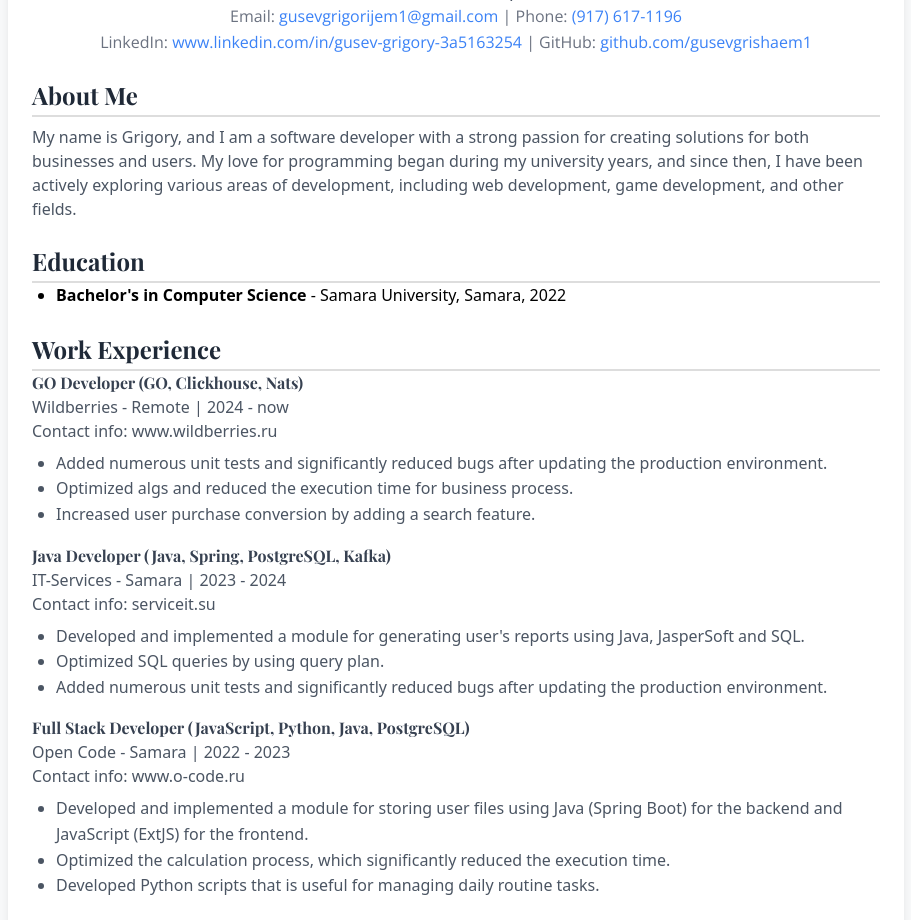
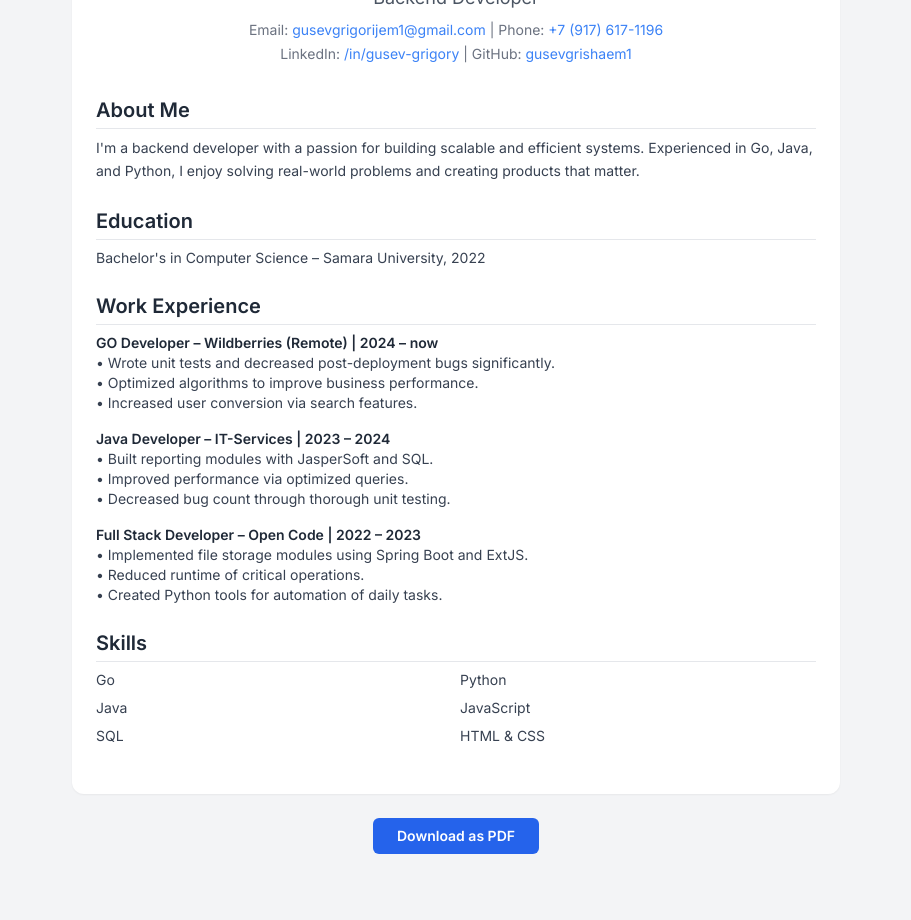
Before and after one commit to gusevgrishaem1/me, a plain HTML site: page index.html in a window 1280 px wide. Shown: the part 116-1036 px from the top of the page, without its empty margins (184-1095 px from the left). After the commit the page ends 994 px from the top, so only its background shows below. Drawn offline with nearby package versions, Linux system fonts and the light colour scheme.

Commit message:
update resume style

```diff
--- a/index.html
+++ b/index.html
@@ -1,159 +1,131 @@
 <!DOCTYPE html>
 <html lang="en">
+
 <head>
-  <meta charset="UTF-8">
-  <meta name="viewport" content="width=device-width, initial-scale=1.0">
-  <title>Simple Resume</title>
+  <meta charset="UTF-8" />
+  <meta name="viewport" content="width=device-width, initial-scale=1.0" />
+  <title>Grigory Gusev — Resume</title>
   <script src="https://cdn.tailwindcss.com"></script>
-  <link href="https://fonts.googleapis.com/css2?family=Roboto:wght@400;500;700&family=Open+Sans:wght@400;600&family=Playfair+Display:wght@400;700&display=swap" rel="stylesheet">
+  <link href="https://fonts.googleapis.com/css2?family=Inter:wght@400;600;700&display=swap" rel="stylesheet" />
   <script src="https://cdnjs.cloudflare.com/ajax/libs/jspdf/2.5.1/jspdf.umd.min.js"></script>
-  <script src="https://cdnjs.cloudflare.com/ajax/libs/html2canvas/0.4.1/html2canvas.min.js"></script>
-
+  <script src="https://cdnjs.cloudflare.com/ajax/libs/html2canvas/1.4.1/html2canvas.min.js"></script>
   <style>
     body {
-      font-family: 'Open Sans', sans-serif;
+      font-family: 'Inter', sans-serif;
     }
-    h1, h2, h3 {
-      font-family: 'Playfair Display', serif;
-    }
-    .header-info p {
-      line-height: 1.6;
-      font-family: 'Open Sans', sans-serif;
-    }
-    .section-title {
-      border-bottom: 2px solid #ddd;
-      padding-bottom: 4px;
-      font-family: 'Playfair Display', serif;
-      font-weight: 700;
-    }
-    .list-disc li {
-      line-height: 1.6;
-    }
-    .button {
-      background-color: #4C8BF5;
-      color: white;
-      font-size: 1rem;
-      padding: 12px 20px;
-      border-radius: 5px;
-      font-weight: 600;
-      text-transform: uppercase;
-      cursor: pointer;
-      transition: background-color 0.3s ease;
-    }
-    .button:hover {
-      background-color: #3a6ecf;
+
+    ul.list-disc {
+      list-style-position: inside;
     }
   </style>
 </head>
-<body class="bg-gray-50 font-sans">
 
-  <div class="max-w-4xl mx-auto bg-white p-6 rounded-lg shadow-lg mt-8" id="resume-content">
-    <!-- Header Section -->
-    <header class="text-center mb-6">
-      <h1 class="text-3xl font-bold text-gray-800">Gusev Grigory</h1>
-      <p class="text-lg text-gray-600">Backend Developer</p>
-      <div class="header-info text-gray-500">
-        <p>Email: <a href="mailto:gusevgrigorijem1@gmail.com" class="text-blue-500">gusevgrigorijem1@gmail.com</a> | Phone: <a href="tel:+79176171196" class="text-blue-500">(917) 617-1196</a></p>
-        <p>LinkedIn: <a href="https://www.linkedin.com/in/gusev-grigory-3a5163254" class="text-blue-500">www.linkedin.com/in/gusev-grigory-3a5163254</a> | GitHub: <a href="https://github.com/gusevgrishaem1" class="text-blue-500">github.com/gusevgrishaem1</a></p>
+<body class="bg-gray-100 text-gray-800">
+  <main id="resume-content" class="max-w-3xl mx-auto bg-white shadow-sm mt-10 p-6 rounded-xl">
+    <header class="text-center mb-8">
+      <h1 class="text-3xl font-bold">Grigory Gusev</h1>
+      <p class="text-gray-600 text-lg">Backend Developer</p>
+      <div class="mt-2 text-sm text-gray-500 space-y-1">
+        <p>Email: <a href="mailto:gusevgrigorijem1@gmail.com" class="text-blue-500">gusevgrigorijem1@gmail.com</a> |
+          Phone: <a href="tel:+79176171196" class="text-blue-500">+7 (917) 617-1196</a></p>
+        <p>LinkedIn: <a href="https://linkedin.com/in/gusev-grigory-3a5163254"
+            class="text-blue-500">/in/gusev-grigory</a> | GitHub: <a href="https://github.com/gusevgrishaem1"
+            class="text-blue-500">gusevgrishaem1</a></p>
       </div>
     </header>
 
-    <!-- About Me Section -->
     <section class="mb-6">
-      <h2 class="text-2xl font-semibold text-gray-800 section-title">About Me</h2>
-      <p class="text-gray-600 mt-2">
-        My name is Grigory, and I am a software developer with a strong passion for creating solutions for both businesses and users.
-        My love for programming began during my university years, and since then,
-        I have been actively exploring various areas of development, including web development, game development, and other fields.
+      <h2 class="text-xl font-semibold border-b pb-1">About Me</h2>
+      <p class="mt-2 text-gray-700 text-sm leading-relaxed">
+        I'm a backend developer with a passion for building scalable and efficient systems.
+        Experienced in Go, Java, and Python, I enjoy solving real-world problems and creating products that matter.
       </p>
     </section>
 
-    <!-- Education Section -->
     <section class="mb-6">
-      <h2 class="text-2xl font-semibold text-gray-800 section-title">Education</h2>
-      <ul class="list-disc ml-6">
-        <li>
-          <span class="font-semibold">Bachelor's in Computer Science</span> - Samara University, Samara, 2022
-        </li>
-      </ul>
+      <h2 class="text-xl font-semibold border-b pb-1">Education</h2>
+      <p class="mt-2 text-sm text-gray-700">Bachelor's in Computer Science – Samara University, 2022</p>
     </section>
 
-    <!-- Work Experience Section -->
     <section class="mb-6">
-      <h2 class="text-2xl font-semibold text-gray-800 section-title">Work Experience</h2>
-      <ul class="space-y-4">
-        <li>
-            <h3 class="font-semibold text-gray-700">GO Developer (GO, Clickhouse, Nats)</h3>
-            <p class="text-gray-600">Wildberries - Remote | 2024 - now </p>
-            <p class="text-gray-600">Contact info: www.wildberries.ru</p>
-            <ul class="list-disc ml-6 mt-2 text-gray-600">
-              <li>Added numerous unit tests and significantly reduced bugs after updating the production environment.</li>
-              <li>Optimized algs and reduced the execution time for business process.</li>
-              <li>Increased user purchase conversion by adding a search feature.</li>
-            </ul>
-          </li>
-        <li>
-          <h3 class="font-semibold text-gray-700">Java Developer (Java, Spring, PostgreSQL, Kafka)</h3>
-          <p class="text-gray-600">IT-Services - Samara | 2023 - 2024 </p>
-          <p class="text-gray-600">Contact info: serviceit.su</p>
-          <ul class="list-disc ml-6 mt-2 text-gray-600">
-            <li>Developed and implemented a module for generating user's reports using Java, JasperSoft and SQL.</li>
-            <li>Optimized SQL queries by using query plan.</li>
-            <li>Added numerous unit tests and significantly reduced bugs after updating the production environment.</li>
+      <h2 class="text-xl font-semibold border-b pb-1">Work Experience</h2>
+      <div class="space-y-4 mt-2 text-sm text-gray-700">
+        <div>
+          <p class="font-semibold text-gray-800">GO Developer – Wildberries (Remote) | 2024 – now</p>
+          <ul class="list-none">
+            <li>• Wrote unit tests and decreased post-deployment bugs significantly.</li>
+            <li>• Optimized algorithms to improve business performance.</li>
+            <li>• Increased user conversion via search features.</li>
           </ul>
-        </li>
-        <li>
-          <h3 class="font-semibold text-gray-700">Full Stack Developer (JavaScript, Python, Java, PostgreSQL)</h3>
-          <p class="text-gray-600">Open Code - Samara | 2022 - 2023 </p>
-          <p class="text-gray-600">Contact info: www.o-code.ru</p>
-          <ul class="list-disc ml-6 mt-2 text-gray-600">
-            <li>Developed and implemented a module for storing user files using Java (Spring Boot) for the backend and JavaScript (ExtJS) for the frontend.</li>
-            <li>Optimized the calculation process, which significantly reduced the execution time.</li>
-            <li>Developed Python scripts that is useful for managing daily routine tasks.</li>
+        </div>
+        <div>
+          <p class="font-semibold text-gray-800">Java Developer – IT-Services | 2023 – 2024</p>
+          <ul class="list-none">
+            <li>• Built reporting modules with JasperSoft and SQL.</li>
+            <li>• Improved performance via optimized queries.</li>
+            <li>• Decreased bug count through thorough unit testing.</li>
           </ul>
-        </li>
-      </ul>
+        </div>
+        <div>
+          <p class="font-semibold text-gray-800">Full Stack Developer – Open Code | 2022 – 2023</p>
+          <ul class="list-none">
+            <li>• Implemented file storage modules using Spring Boot and ExtJS.</li>
+            <li>• Reduced runtime of critical operations.</li>
+            <li>• Created Python tools for automation of daily tasks.</li>
+          </ul>
+        </div>
+      </div>
     </section>
 
-    <!-- Skills Section -->
     <section class="mb-6">
-      <h2 class="text-2xl font-semibold text-gray-800 section-title">Skills</h2>
-      <ul class="grid grid-cols-2 gap-4 mt-2 text-gray-600">
-        <li>GO</li>
+      <h2 class="text-xl font-semibold border-b pb-1">Skills</h2>
+      <ul class="grid grid-cols-2 gap-2 mt-2 text-sm text-gray-700">
+        <li>Go</li>
         <li>Python</li>
         <li>Java</li>
         <li>JavaScript</li>
+        <li>SQL</li>
         <li>HTML & CSS</li>
-        <li>SQL</li>
       </ul>
     </section>
+  </main>
 
-    <!-- Button to download PDF -->
-
-  </div>
-
-  <div class="text-center mt-4 mb-2">
-    <button onclick="downloadPDF()" class="button">Download as PDF</button>
+  <div class="text-center my-6">
+    <button onclick="downloadPDF()"
+      class="bg-blue-600 hover:bg-blue-700 text-white px-6 py-2 rounded-md text-sm font-semibold transition">Download as
+      PDF</button>
   </div>
 
   <script>
     function downloadPDF() {
       const { jsPDF } = window.jspdf;
-      const doc = new jsPDF();
+      html2canvas(document.getElementById("resume-content"), {
+        useCORS: true,
+        scale: 2, // увеличиваем в 2 раза плотность пикселей
+      }).then(canvas => {
+        const imgData = canvas.toDataURL("image/png");
 
-      // Capture the HTML content with html2canvas
-      html2canvas(document.getElementById("resume-content"), {
-        useCORS: true, // Разрешает кросс-доменные запросы для изображений
-        logging: true, // Включаем логирование для дебага
-        onrendered: function(canvas) {
-          // After rendering the canvas, create the PDF
-          const imgData = canvas.toDataURL("image/png");
-          doc.addImage(imgData, 'PNG', 10, 10, 190, 220);
-          doc.save("resume.pdf");
-        },
-      })
+        const pdf = new jsPDF("p", "mm", "a4");
+        const pageWidth = pdf.internal.pageSize.getWidth();
+        const pageHeight = pdf.internal.pageSize.getHeight();
+
+        // Получаем соотношение размеров
+        const imgWidth = canvas.width;
+        const imgHeight = canvas.height;
+        const ratio = Math.min(pageWidth / imgWidth, pageHeight / imgHeight);
+
+        const imgScaledWidth = imgWidth * ratio;
+        const imgScaledHeight = imgHeight * ratio;
+
+        // Центрируем изображение
+        const marginX = (pageWidth - imgScaledWidth) / 2;
+        const marginY = (pageHeight - imgScaledHeight) / 2;
+
+        pdf.addImage(imgData, "PNG", marginX, marginY, imgScaledWidth, imgScaledHeight);
+        pdf.save("resume.pdf");
+      });
     }
   </script>
+</body>
 
-</body>
 </html>
```
